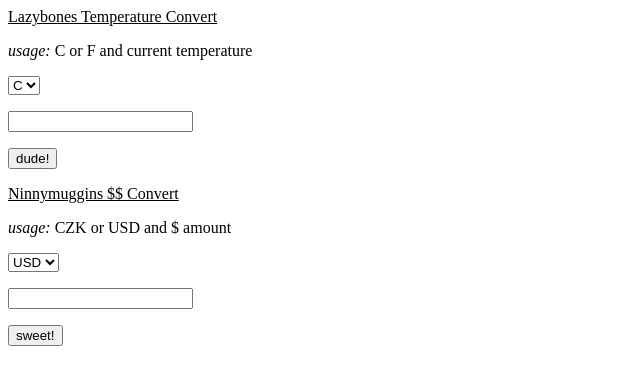
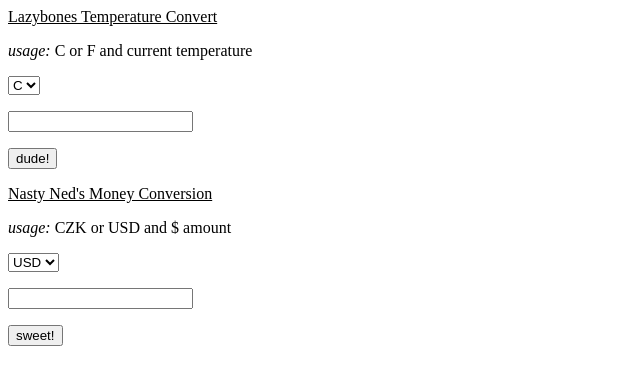
Before and after one commit to sadsfae/py-converter, a Flask app: page / in a window 1280 px wide. Shown: the top 385 px of the page, without its empty margins (0-640 px from the left). Run offline with Flask 2, Linux system fonts and the light colour scheme.

Commit message:
always liked 'nasty ned' better than ninnymuggins

```diff
--- a/wsgi/templates/index.html
+++ b/wsgi/templates/index.html
@@ -18,7 +18,7 @@
 </form>
 
 <form action="/post_currency_convert" method="post">
-    <p><u>Ninnymuggins $$ Convert</u></p>
+    <p><u>Nasty Ned's Money Conversion</u></p>
     <p><i>usage:</i> CZK or USD and $ amount</p>
     <p>
         <select name="currencytype">
```
